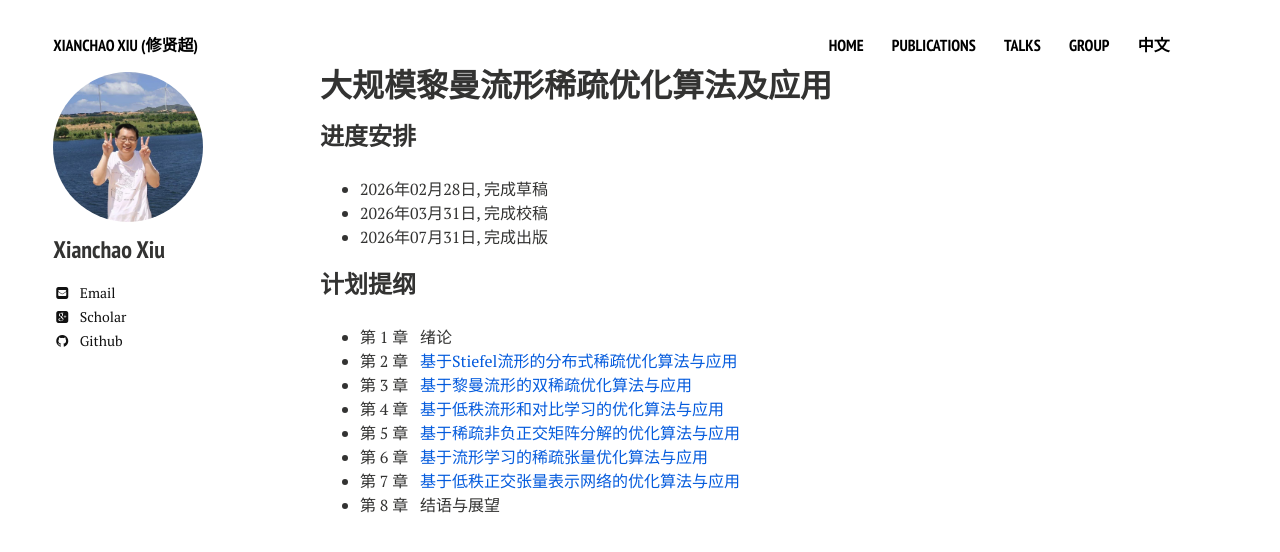
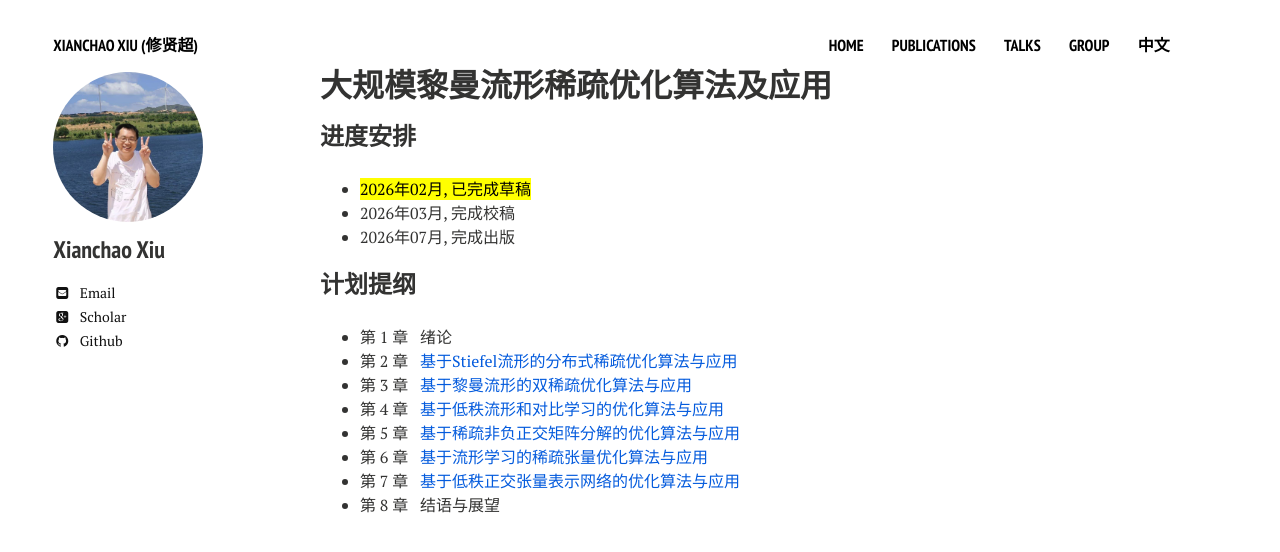
Before and after one commit to xianchaoxiu/xianchaoxiu.github.io, a Jekyll site: the page built from chinese/book/OPT/index.md, in a window 1280 px wide. Shown: the top 552 px of the page. Built offline with Jekyll 4.4.1, drawn with Linux system fonts in a browser that asks for light colours; nearby versions of some CDN libraries.

Commit message:
Update index.md

```diff
--- a/chinese/book/OPT/index.md
+++ b/chinese/book/OPT/index.md
@@ -6,9 +6,9 @@ share: false
 ---
 
 ### 进度安排
-* 2026年02月28日, 完成草稿<br>
-* 2026年03月31日, 完成校稿<br>
-* 2026年07月31日, 完成出版<br>
+* <mark>2026年02月, 已完成草稿</mark> <br>
+* 2026年03月, 完成校稿<br>
+* 2026年07月, 完成出版<br>
 
 
 ### 计划提纲
```
